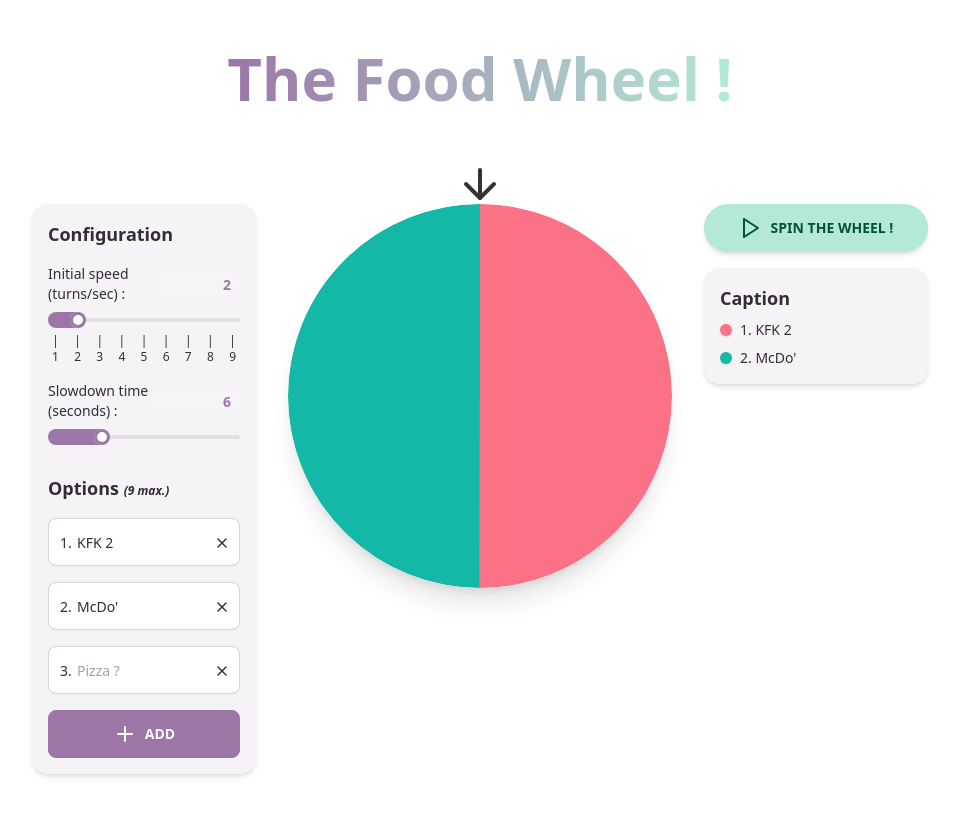
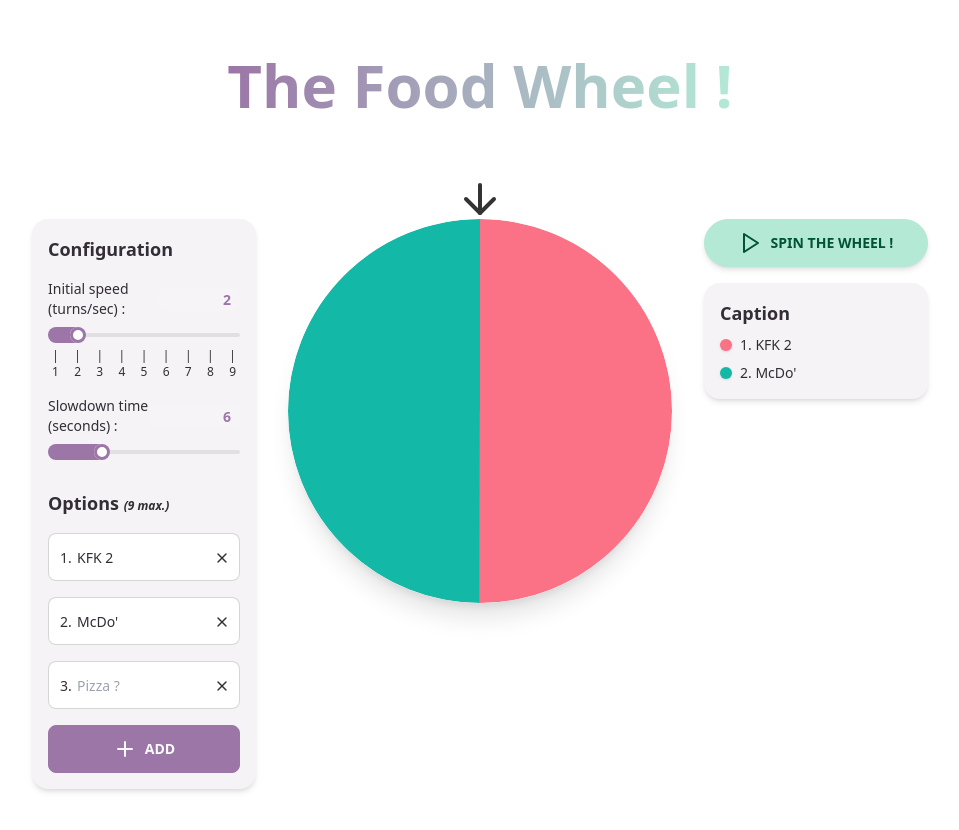
Before and after one commit to MaoDeMatos/the-food-wheel, a Next.js app: page / in a window 1280 px wide. Shown: the top 830 px of the page, without its empty margins (160-1119 px from the left). Built offline with nearby package versions, Linux system fonts and the light colour scheme.

Commit message:
💄 Change line height on bold text

```diff
--- a/src/app/WheelContainer.tsx
+++ b/src/app/WheelContainer.tsx
@@ -71,7 +71,7 @@ export function WheelContainer() {
         {/* <Image src="/placeholder.jpg" alt="" className="object-contain" fill /> */}
       </div>
 
-      <p className="bg-gradient-to-r from-primary to-accent bg-clip-text text-center text-2xl font-extrabold text-transparent sm:text-4xl">
+      <p className="bg-gradient-to-r from-primary to-accent bg-clip-text text-center text-2xl font-extrabold !leading-snug text-transparent sm:text-4xl">
         {result}
       </p>
     </div>
--- a/src/app/page.tsx
+++ b/src/app/page.tsx
@@ -6,7 +6,7 @@ export default function Home() {
   return (
     <div className="px-4 sm:px-8">
       <main className="flex flex-col items-center gap-12 py-8 sm:gap-24 sm:py-12">
-        <h1 className="bg-gradient-to-r from-primary to-accent bg-clip-text text-center text-4xl font-extrabold text-transparent sm:text-6xl">
+        <h1 className="bg-gradient-to-r from-primary to-accent bg-clip-text text-center text-4xl font-extrabold !leading-tight text-transparent sm:text-6xl">
           The Food Wheel !
         </h1>
 
```
